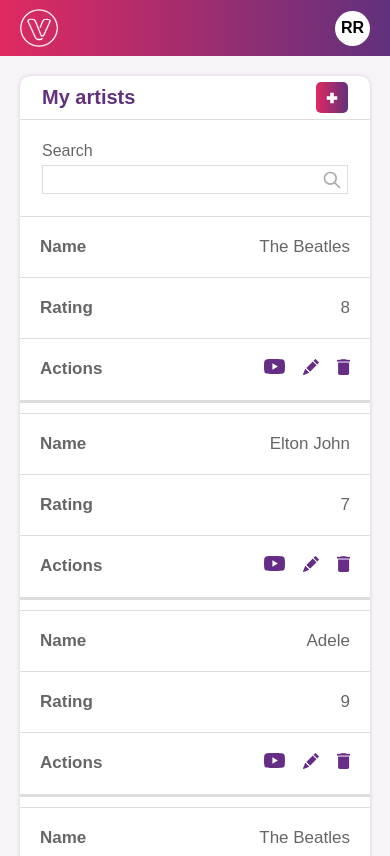
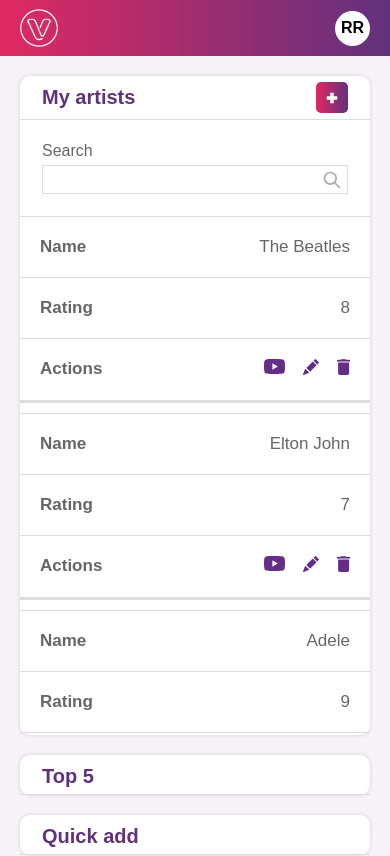
Before and after one commit to diegoptenorio/music-album-management-tool, a React (Create React App) app: page / in a window 390 px wide. Shown: the top 856 px of the page. Built offline with nearby package versions, Linux system fonts and the light colour scheme.

Commit message:
dept: Fix mobile artist list

```diff
--- a/src/features/myArtists/myArtists.js
+++ b/src/features/myArtists/myArtists.js
@@ -3,7 +3,7 @@
 import { Button, Container } from "../../components";
 import { MyArtistsList, MyArtistsSearch } from ".";
 
-export const MyArtists = ({ children }) => {
+export const MyArtists = () => {
   const { artistList, handleSearch, searchValue } = useMyArtists();
   return (
     <Container>
--- a/src/features/myArtists/myArtists.scss
+++ b/src/features/myArtists/myArtists.scss
@@ -4,7 +4,7 @@
     padding: 2.2rem;
 }
 .list {
-    max-height: calc(100vh - 32.7rem);
+    height: calc(100vh - 32.5rem);
     overflow-x: auto;
 }
 table {
@@ -67,10 +67,6 @@
     width: 18%;
 }
 @media (max-width: $xsmall) {
-    .list {
-        max-height: none;
-        overflow-x: visible;
-    }
     table {
         thead {
             border: none;
--- a/src/features/myArtists/useMyArtists.js
+++ b/src/features/myArtists/useMyArtists.js
@@ -91,8 +91,8 @@
   }
   return {
     artistList,
+    handleSearch,
     searchValue,
-        handleSearch
   };
 };
 
```
Lines whose indentation alone changed are shown as unchanged.
